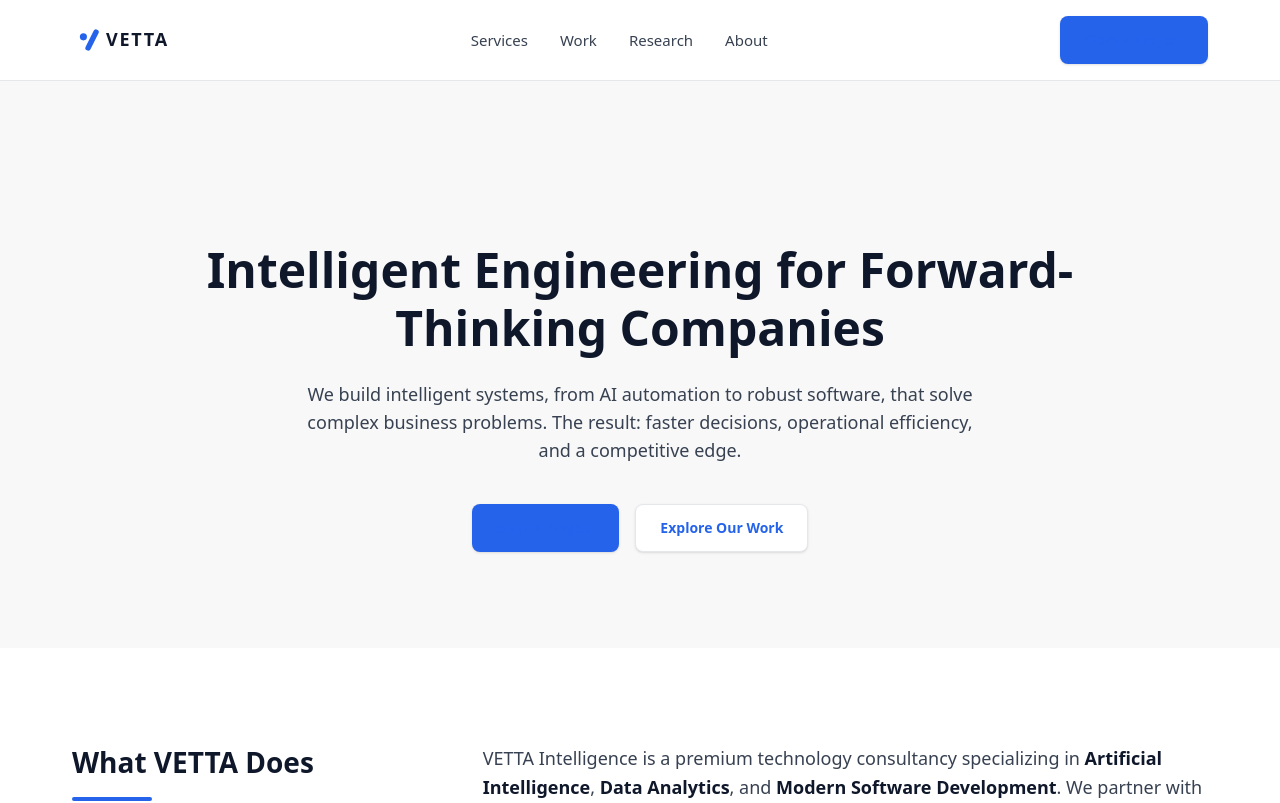
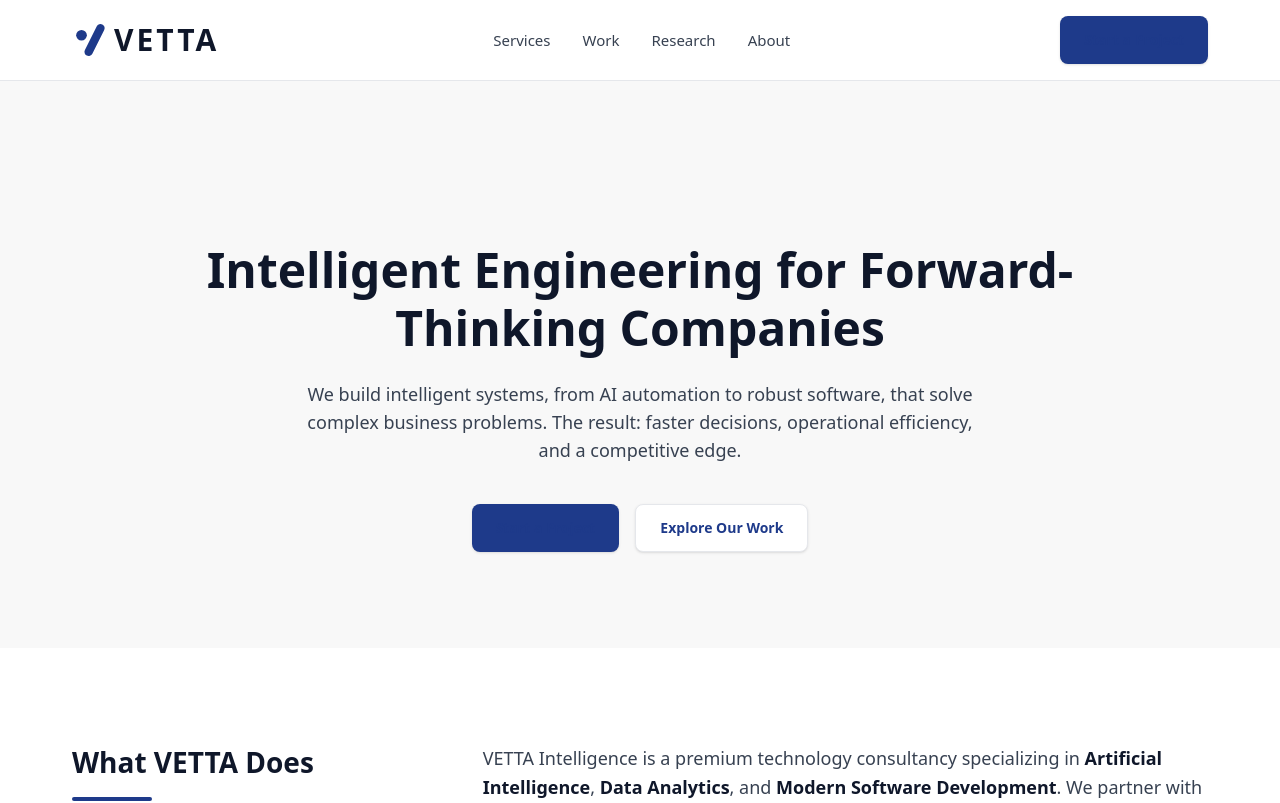
Before and after one commit to haulbox2361/VETTA-, a Next.js app: page / in a window 1280 px wide. Shown: the top 803 px of the page. Built offline with nearby package versions, Linux system fonts and the light colour scheme; no server answers.

Commit message:
Scale up logo and switch accent color to navy blue

```diff
--- a/app/globals.css
+++ b/app/globals.css
@@ -2,8 +2,8 @@
 
 @theme {
   /* Brand Colors */
-  --color-brand-blue: #2563EB;
-  --color-brand-blue-hover: #1D4ED8;
+  --color-brand-blue: #1E3A8A; /* Tailwind blue-900 (Navy) */
+  --color-brand-blue-hover: #172554; /* Tailwind blue-950 (Deep Navy) */
   --color-brand-black: #0F172A;
 
   /* Neutral Colors */
--- a/components/ui/Footer.tsx
+++ b/components/ui/Footer.tsx
@@ -13,7 +13,7 @@
           {/* Brand Col */}
           <div className="flex flex-col gap-4 md:col-span-1">
             <Link href="/" className="inline-block focus-visible:outline-none focus-visible:ring-2 focus-visible:ring-brand-blue rounded-md hover:opacity-90 transition-opacity">
-              <Logo className="scale-90 origin-left" />
+              <Logo className="origin-left" />
             </Link>
             <p className="text-sm text-neutral-500">
               Simple Outside. Intelligent Inside. Professional technology consulting for forward-thinking companies.
--- a/components/ui/Header.tsx
+++ b/components/ui/Header.tsx
@@ -11,7 +11,7 @@
     <header className="sticky top-0 z-40 w-full border-b border-neutral-200 bg-white/90 backdrop-blur-md">
       <Container className="flex h-[60px] md:h-[80px] items-center justify-between">
         <Link href="/" className="flex items-center focus-visible:outline-none focus-visible:ring-2 focus-visible:ring-brand-blue rounded-md p-1 -ml-1 hover:opacity-90 transition-opacity">
-          <Logo className="scale-90" />
+          <Logo />
         </Link>
 
         <Navigation />
--- a/components/ui/Logo.tsx
+++ b/components/ui/Logo.tsx
@@ -4,8 +4,8 @@
   return (
     <div className={`flex items-center ${className}`}>
       <svg
-        width="28"
-        height="28"
+        width="38"
+        height="38"
         viewBox="0 0 32 32"
         fill="none"
         xmlns="http://www.w3.org/2000/svg"
@@ -22,7 +22,7 @@
           strokeLinecap="round"
         />
       </svg>
-      <span className="text-xl font-extrabold tracking-widest text-brand-black ml-1 uppercase">
+      <span className="text-3xl font-extrabold tracking-widest text-brand-black ml-1 uppercase">
         VETTA
       </span>
     </div>
```
